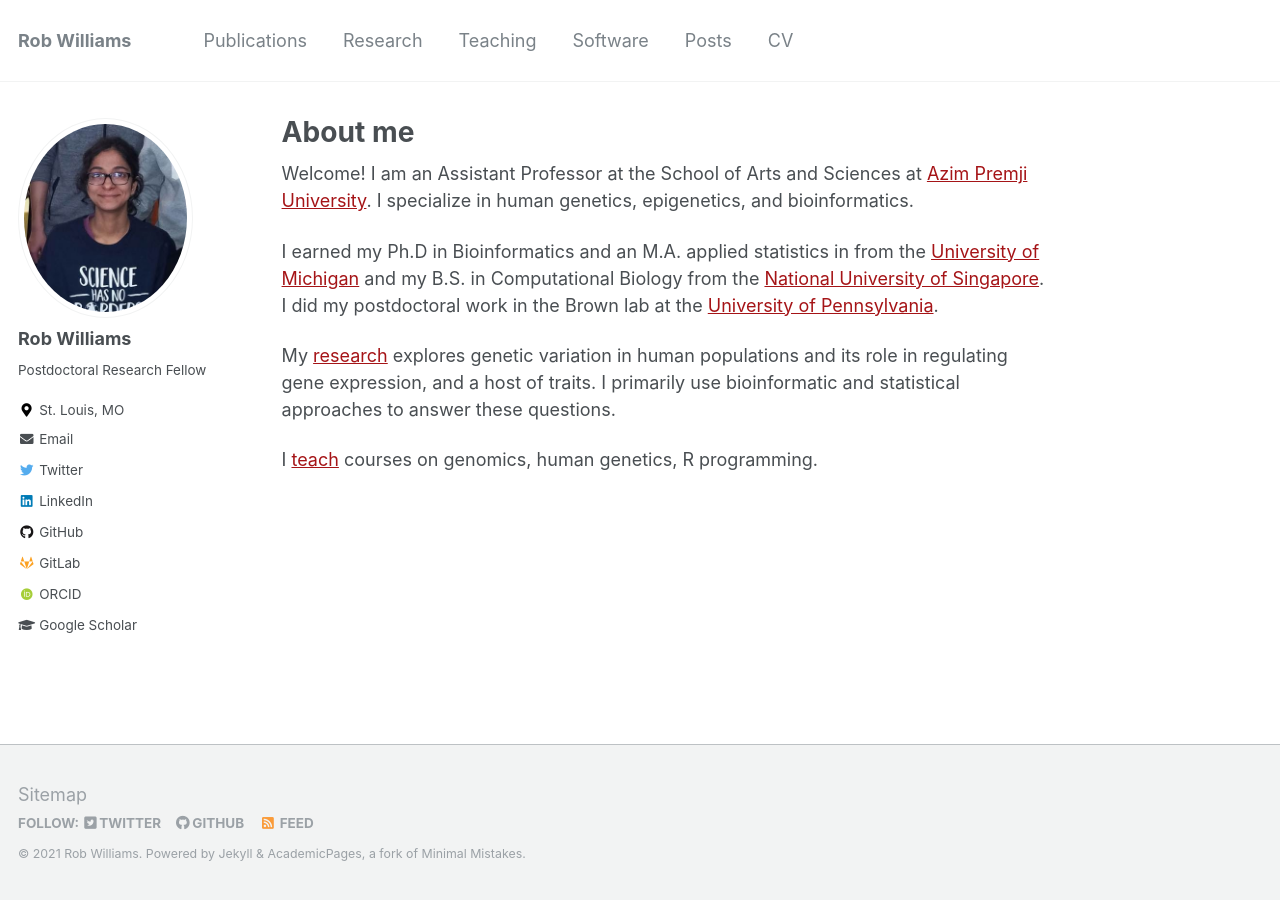
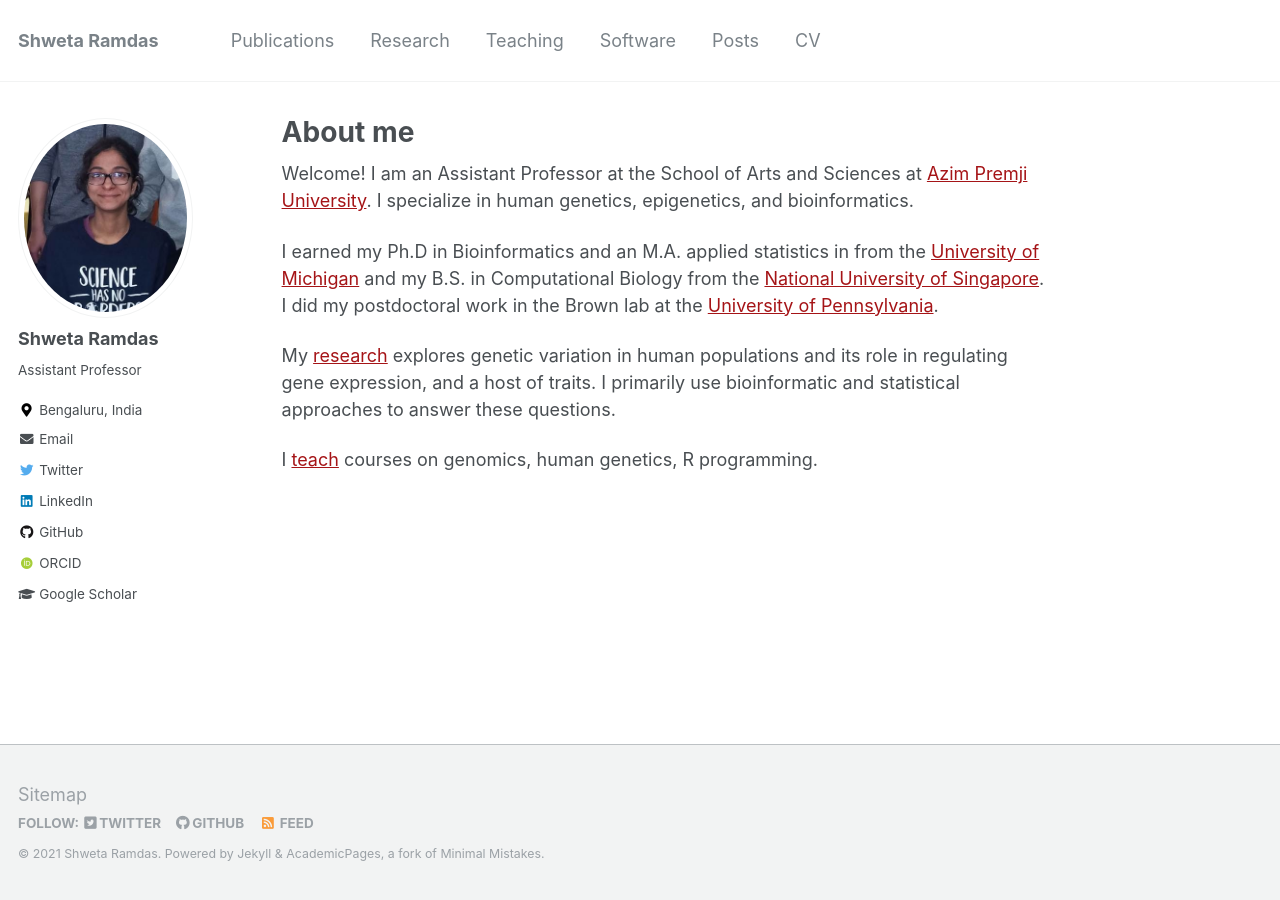
Before and after one commit to shwetaramdas/shwetaramdas.github.io, a Jekyll site: the page built from _pages/about.md, in a window 1280 px wide. Built offline with Jekyll 4.4.1, drawn with Linux system fonts in a browser that asks for light colours; some web fonts are replaced.

Commit message:
Update _config.yml

```diff
--- a/_config.yml
+++ b/_config.yml
@@ -7,13 +7,13 @@
 
 # Site Settings
 locale                   : "en-US"
-title                    : "Rob Williams"
+title                    : "Shweta Ramdas"
 title_separator          : "-"
-name                     : &name "Rob Williams"
-description              : &description "Postdoc in Political Science"
-url                      : https://jayrobwilliams.com # the base hostname & protocol for your site e.g. "https://mmistakes.github.io"
+name                     : &name "Shweta Ramdas"
+description              : &description "Geneticist, Educator"
+url                      : https://shwetaramdas.github.io # the base hostname & protocol for your site e.g. "https://mmistakes.github.io"
 baseurl                  : "" # the subpath of your site, e.g. "/blog"
-repository               : "jayrobwilliams/jayrobwilliams.github.io"
+repository               : "shwetaramdas/shwetaramdas.github.io"
 teaser                   : # filename of teaser fallback teaser image placed in /images/, .e.g. "500x300.png"
 breadcrumbs              : false # true, false (default)
 words_per_minute         : 160
@@ -77,20 +77,20 @@ analytics:
   google:
     tracking_id          :
   goatcounter:
-    code		 : jayrobwilliams
+    code		 : shwetaramdas
 
 
 # Site Author
 author:
-  name             : "Rob Williams"
+  name             : "Shweta Ramdas"
   avatar           : "profile.png"
-  bio              : "Postdoctoral Research Fellow"
-  location         : "St. Louis, MO"
+  bio              : "Assistant Professor"
+  location         : "Bengaluru, India"
   employer         :
   pubmed           :
-  orcid            : "http://orcid.org/0000-0001-9259-3883"
-  googlescholar    : "https://scholar.google.com/citations?user=fiaPSmgAAAAJ"
-  email            : "rob.williams@wustl.edu"
+  orcid            : "http://orcid.org/0000-0001-8888-4661"
+  googlescholar    : "https://scholar.google.com/citations?user=KIf7ysAAAAAJ"
+  email            : "shweta.ramdas@apu.edu.in"
   researchgate     :  # example: "https://www.researchgate.net/profile/yourprofile"
   uri              :
   bitbucket        :
@@ -99,20 +99,20 @@ author:
   flickr           :
   facebook         :
   foursquare       :
-  github           : "jayrobwilliams"
-  gitlab           : "jayrobwilliams"
+  github           : "shwetaramdas"
+  gitlab           : # "jayrobwilliams"
   google_plus      :
   keybase          :
   instagram        :
   impactstory      : #"https://profiles.impactstory.org/u/xxxx-xxxx-xxxx-xxxx"
   lastfm           :
-  linkedin         : "jayrobwilliams"
+  linkedin         : "shwetaramdas"
   pinterest        :
   soundcloud       :
   stackoverflow    : # http://stackoverflow.com/users/123456/username
   steam            :
   tumblr           :
-  twitter          : "jayrobw"
+  twitter          : "shramdas"
   vine             :
   weibo            :
   xing             :
```
